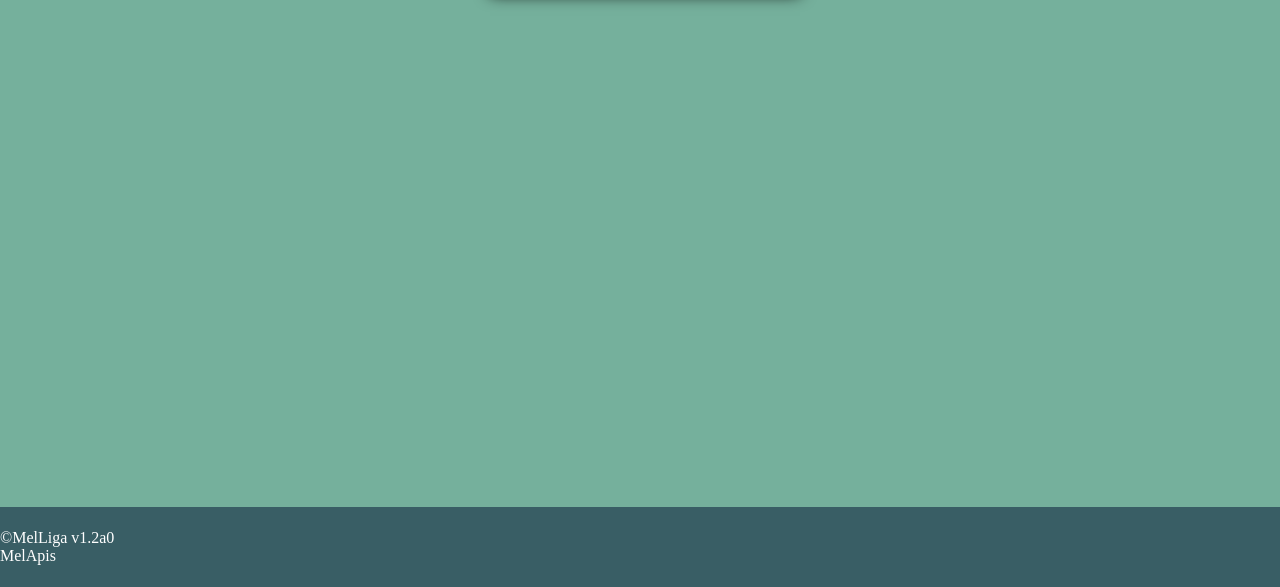
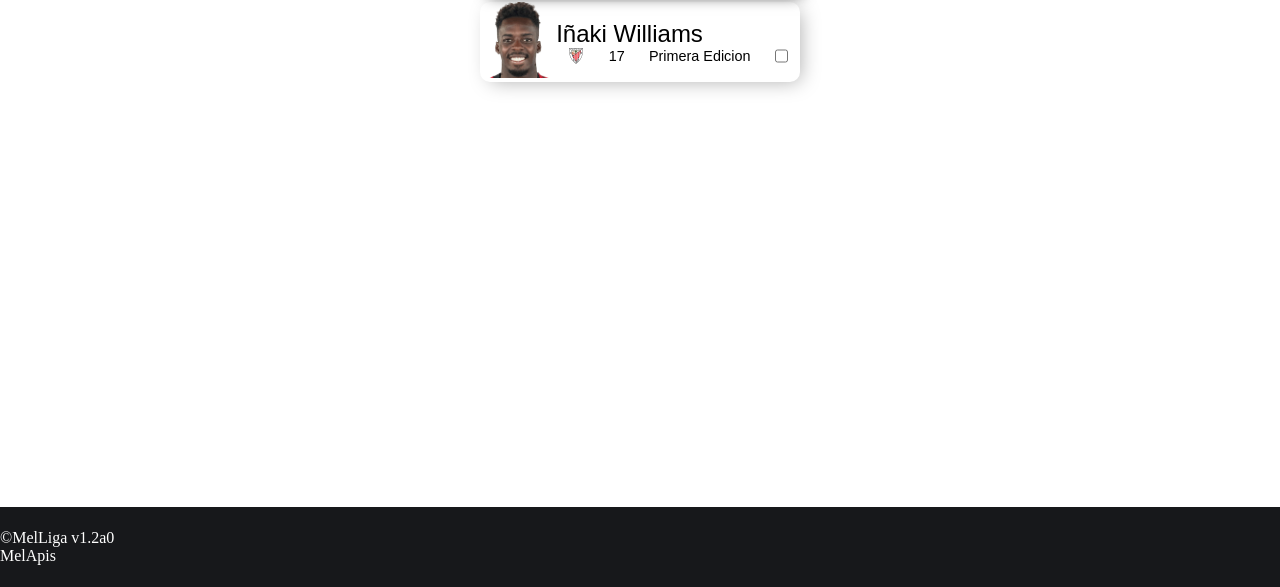
Before and after one commit to j0tac3/MelLiga02, a plain HTML site: page index.html in a window 1280 px wide. Shown: the part 213-800 px from the top of the page. Drawn offline with nearby package versions, Linux system fonts and the light colour scheme; no server answers.

Commit message:
Craecion de nuevo modelo de tarjeta

```diff
--- a/css/cabecera.css
+++ b/css/cabecera.css
@@ -3,7 +3,7 @@
     display: flex;
     align-items: center;
     justify-content: center;
-    background-color: #395E65;
+    background-color: #17181B;
     color: #fff;
     width: 100%;
     min-height: 10vh
@@ -13,7 +13,7 @@
     flex-direction: column;
     justify-content: center;
     color: #fff;
-    background-color: #395E65;
+    background-color: #17181B;
     width: 100%;
     min-height: 10vh;
 }
--- a/css/contenido.css
+++ b/css/contenido.css
@@ -1,4 +1,4 @@
 .content{
     min-height: 80vh;
-    background-color: #75B09C;
+    background-color: #FFF;
 }
--- a/css/menu.css
+++ b/css/menu.css
@@ -25,7 +25,7 @@
     transform: scale(1.2);
 }
 .menu-lateral_lista{
-    background-color: #395e65;
+    background-color: #FC6269;
     width: 50%;
     color: #ffff;
     height: 100%;
--- /dev/null
+++ b/css/pruebasTarjetas.css
@@ -0,0 +1,29 @@
+.prueba-jugador{
+    margin-bottom: 0.5rem;
+    min-width: 15rem;
+    display: flex;
+    font-family: arial;
+    border-radius: 10px;
+    box-shadow: 5px 4px 20px -5px #aaa;
+}
+.prueba-img{
+    width: 5rem;
+}
+.prueba-cuerpo{
+    width: 80%;
+    min-width: 10rem;
+    display: flex;
+    flex-direction: column;
+    justify-content: center;
+}
+.prueba-nombre{
+    font-size: 1.5rem;
+}
+.prueba-datos{
+    font-size: 0.9rem;
+    display: flex;
+    justify-content: space-around;
+}
+.prueba-escudo{
+    width: 1rem;
+}
--- a/index.html
+++ b/index.html
@@ -10,6 +10,8 @@
     <link rel="stylesheet" href="css/cabecera.css">
     <link rel="stylesheet" href="css/menu.css">
     <link rel="stylesheet" href="css/tarjeta_jugador.css">
+
+    <link rel="stylesheet" href="css/pruebasTarjetas.css">
 </head>
 <body>
         <header class="cabecera">
@@ -29,11 +31,11 @@
                     <img class="item-img" src="media/iconos/equipo.svg" alt="">
                     <span>Jugadores</span>
                 </li>
-                <li class="menu-lateral_item item-img">
+                <li class="menu-lateral_item">
                     <img class="item-img" src="media/iconos/sustitucion.svg" alt="">
                     <span>Top Fichajes</span>
                 </li>
-                <li class="menu-lateral_item item-img">
+                <li class="menu-lateral_item">
                     <img class="item-img" src="media/iconos/taza.svg" alt="">
                     <span>Top 10</span>
                 </li>
@@ -64,6 +66,23 @@
                     </div>
                 </div>
             </div>
+
+            <div class="prueba-jugador">
+                <header class="prueba-img">
+                    <img src="media/jugadores_perfil/williams.png" alt="Williams">
+                </header>
+                <div class="prueba-cuerpo">
+                    <p class="prueba-nombre">
+                        Iñaki Williams
+                    </p>
+                    <p class="prueba-datos">
+                        <img src="media/equipos/athleticclub.png" alt="Athletic" class="prueba-escudo">
+                        <Span>17</Span>
+                        <span>Primera Edicion</span>
+                        <input type="checkbox" name="encontrado">
+                    </p>
+                </div>
+            </div>
         </div>
         </section>
         <footer class="footer">
```
